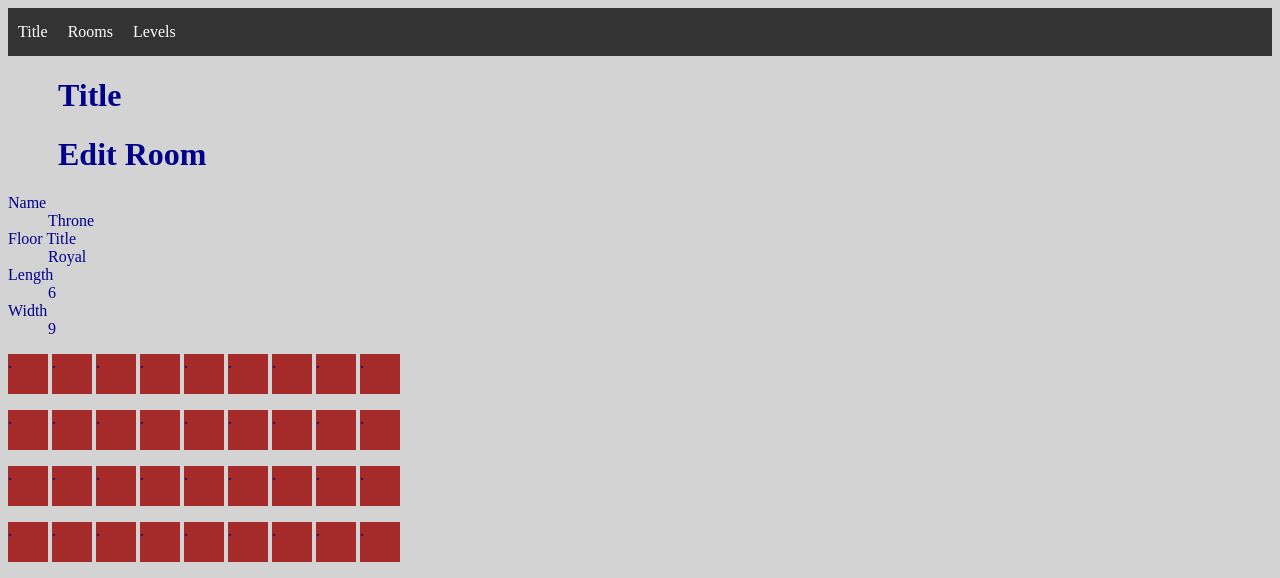
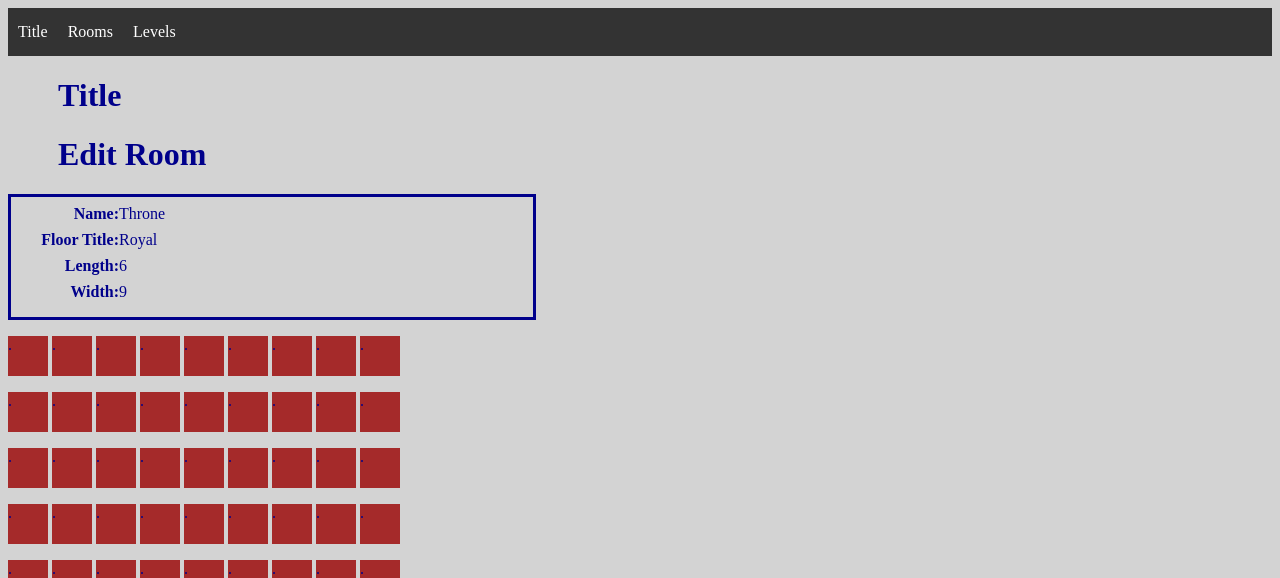
Before and after one commit to LeoKnox/dungeon_flask, a Flask app: page /edit_room in a window 1280 px wide. Shown: the top 578 px of the page. Run offline with Flask 2, Linux system fonts and the light colour scheme.

Commit message:
Add files via upload

```diff
--- a/application/static/css/layout.css
+++ b/application/static/css/layout.css
@@ -72,3 +72,26 @@ td {
 .room {
     border-collapse: collapse;
 }
+
+dl {
+    border: 3px solid darkblue;
+    padding: 0.5em;
+    width: 40%;
+}
+
+dt {
+    float: left;
+    clear: left;
+    width: 100px;
+    text-align: right;
+    font-weight: bold;
+}
+
+dt::after {
+    content: ": ";
+}
+
+dd {
+    margin: 0 0 0 11px;
+    padding: 0 0 0.5em 0;
+}
```
